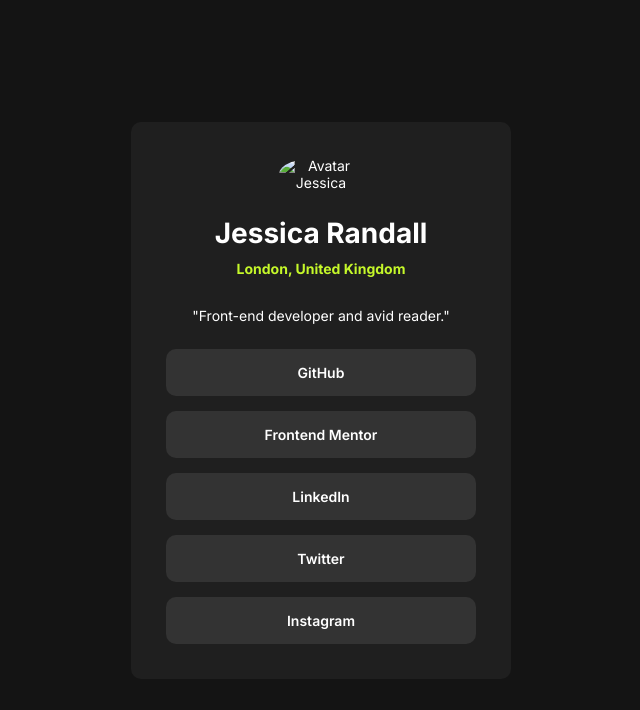
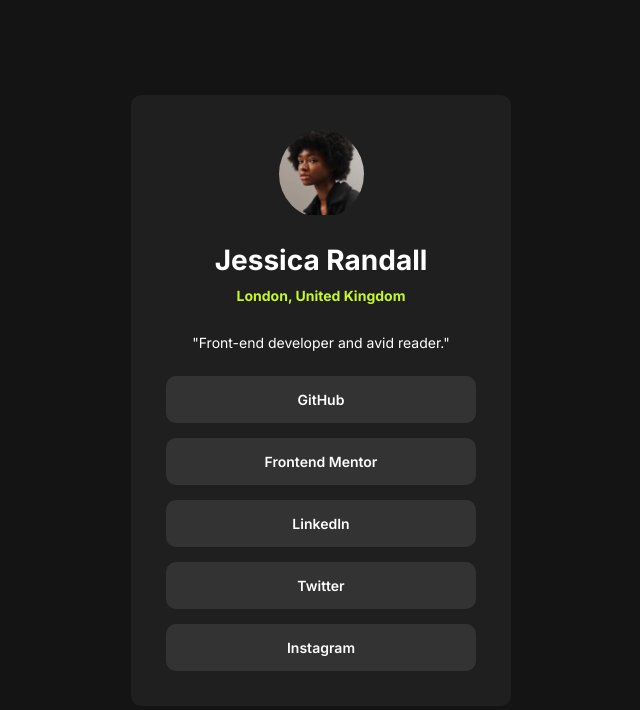
Before and after one commit to evsta24/Social-links-profile, a plain HTML site: page index.html in a window 1280 px wide. Shown: the whole page, without its empty margins (319-959 px from the left). Drawn offline with Linux system fonts and the light colour scheme.

Commit message:
index.html
Second-correction

```diff
--- a/index.html
+++ b/index.html
@@ -10,7 +10,7 @@
 
     <link rel="stylesheet" href="style.css">
 
-    <link rel="icon" type="image/png" sizes="32x32" href="./images/avatar-jessica.jpeg">
+    <link rel="icon" type="image/png" sizes="32x32" href="./images/favicon-32x32.png">
 
     <title>Frontend Mentor | Social links profile</title>
 </head>
@@ -20,7 +20,7 @@
         <div class="Cover">
             <div class="Profile">
                 <div class="Profile-image">
-                    <img src="./assets/images/avatar-jessica.jpeg" alt="Avatar Jessica">
+                    <img src="./images/avatar-jessica.jpeg" alt="Avatar Jessica">
                 </div>
                 <h1 class="Profile-name">Jessica Randall</h1>
                 <div class="Profile-location">London, United Kingdom</div>
```
